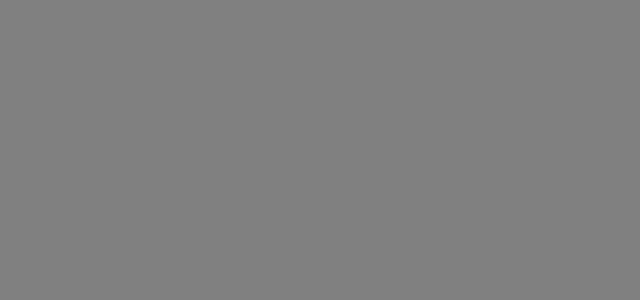
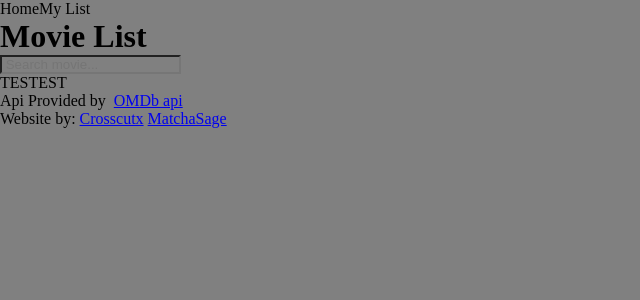
Before and after one commit to MatchaSage/movie-list-, a React (Vite) app: page / in a window 1280 px wide. Shown: the top 300 px of the page, without its empty margins (0-640 px from the left). Built offline with nearby package versions, Linux system fonts and the light colour scheme.

Commit message:
setup components for header footer home

```diff
--- a/src/App.jsx
+++ b/src/App.jsx
@@ -1,6 +1,16 @@
 import { useState } from "react";
 import "./style.css";
 
+import Header from "./Components/Header";
+import Footer from "./Components/Footer";
+import Home from "./Components/Home";
+
 export default function App() {
-  return <div className="app"></div>;
+  return (
+    <div className="app">
+      <Header />
+      <Home />
+      <Footer />
+    </div>
+  );
 }
--- /dev/null
+++ b/src/Components/Footer.jsx
@@ -0,0 +1,20 @@
+import React from "react";
+
+export default function Footer() {
+  return (
+    <div className="footer">
+      <div className="footer--attribute">
+        <p>
+          Api Provided by &nbsp;
+          <a className="attribute--link" href="https://www.omdbapi.com/">
+            OMDb api
+          </a>
+        </p>
+      </div>
+      <p className="contact--info">
+        Website by: <a href="https://github.com/CrosscutX">Crosscutx</a>{" "}
+        <a href="https://github.com/MatchaSage">MatchaSage</a>
+      </p>
+    </div>
+  );
+}
--- /dev/null
+++ b/src/Components/Header.jsx
@@ -0,0 +1,24 @@
+import React from "react";
+
+export default function Header(props) {
+  props = props;
+
+  function ShowHome(props) {
+    props.homeState = true;
+  }
+
+  function ShowList(props) {
+    props.homeState = false;
+  }
+
+  return (
+    <div className="header">
+      <a className="home--button" onClick={ShowHome}>
+        Home
+      </a>
+      <a className="list--button" onClick={ShowList}>
+        My List
+      </a>
+    </div>
+  );
+}
--- /dev/null
+++ b/src/Components/Home.jsx
@@ -0,0 +1,15 @@
+import React from "react";
+
+export default function Home(props) {
+  return (
+    <div className="home">
+      <h1>Movie List</h1>
+      <input
+        className="home-search-bar"
+        type="text"
+        placeholder=" Search movie..."
+      ></input>
+      <div className="search-bar-results">TESTEST</div>
+    </div>
+  );
+}
```
